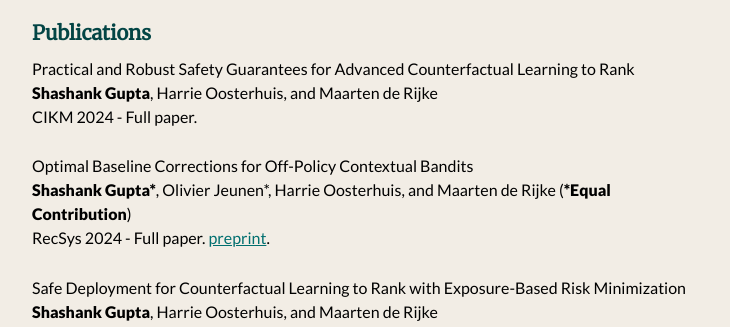
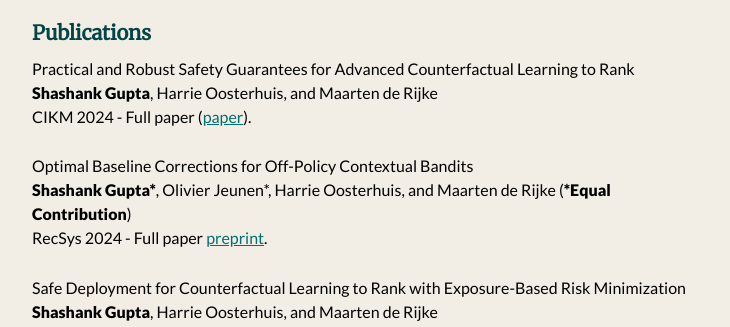
Before and after one commit to shashankg7/shashankg7.github.io, a Jekyll site: the page built from publications.md, in a window 1280 px wide and 900 px high, scrolled down 352 px. Shown: the part 153-480 px from the top of the window, without its empty margins (272-1002 px from the left). Built offline with Jekyll 4.4.1, drawn with Linux system fonts in a browser that asks for light colours; nearby versions of some CDN libraries.

Commit message:
Update publications.md

```diff
--- a/publications.md
+++ b/publications.md
@@ -24,12 +24,11 @@
 
 Practical and Robust Safety Guarantees for Advanced Counterfactual Learning to Rank <br>
 <b>Shashank Gupta</b>, Harrie Oosterhuis, and Maarten de Rijke <br>
-CIKM 2024 - Full paper.
+CIKM 2024 - Full paper ([paper](https://drive.google.com/file/d/1ss0HQs2TVUB_GhBaWgFUocJcQK2mZ6P7/view?usp=sharing)).
 
 Optimal Baseline Corrections for Off-Policy Contextual Bandits <br>
 <b>Shashank Gupta\*</b>, Olivier Jeunen\*, Harrie Oosterhuis, and Maarten de Rijke (<b>\*Equal Contribution</b>) <br>
-RecSys 2024 - Full paper.
-[preprint](https://arxiv.org/abs/2405.05736).
+RecSys 2024 - Full paper [preprint](https://arxiv.org/abs/2405.05736).
 
 Safe Deployment for Counterfactual Learning to Rank with Exposure-Based Risk Minimization <br>
 <b>Shashank Gupta</b>, Harrie Oosterhuis, and Maarten de Rijke <br>
```
